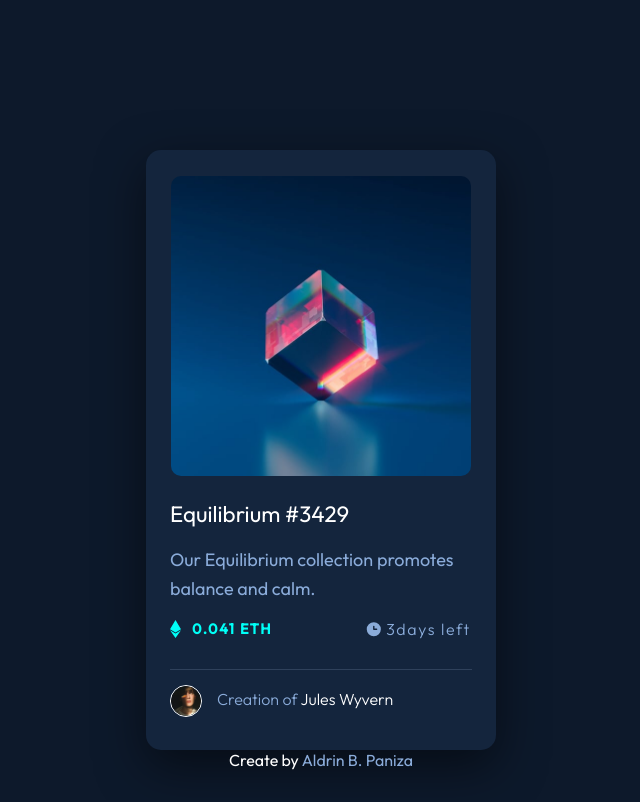
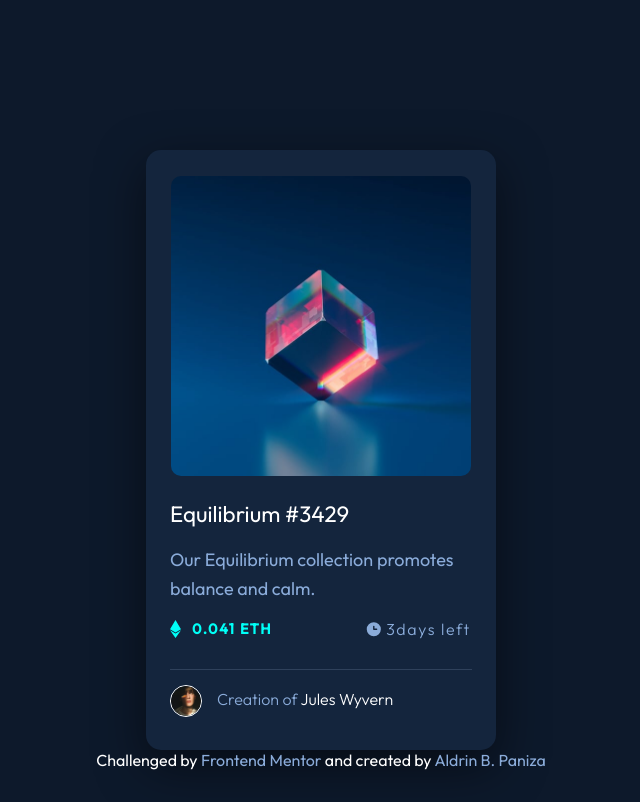
Before and after one commit to Jamxxter/NFT-preview, a plain HTML site: page index.html in a window 1280 px wide. Shown: the whole page, without its empty margins (319-959 px from the left). Drawn offline with Linux system fonts and the light colour scheme.

Commit message:
Last-Commit
11/24/23

```diff
--- a/index.html
+++ b/index.html
@@ -33,7 +33,7 @@
             </div>
         </section>
         <div id="creator">
-            <p>Create by <a id="profile" href="https://www.facebook.com/ako.jam.3/" target="_blank">Aldrin B. Paniza</a></p>
+            <p>Challenged by <a href="https://www.frontendmentor.io/challenges">Frontend Mentor</a> and created by <a href="https://github.com/Jamxxter" target="_blank">Aldrin B. Paniza</a></p>
         </div>
     </main>
 </body>
--- a/styles.css
+++ b/styles.css
@@ -154,12 +154,13 @@ body{
     text-align: center;
     color: white;
     font-family: Outfit;
+    margin-bottom: 2rem;
 }
-#profile{
+#creator a{
     text-decoration: none;
     color: #8bacda;
     cursor: pointer;
 }
-#profile:hover{
+#creator a:hover{
     color: #a7ccff;
 }
```
